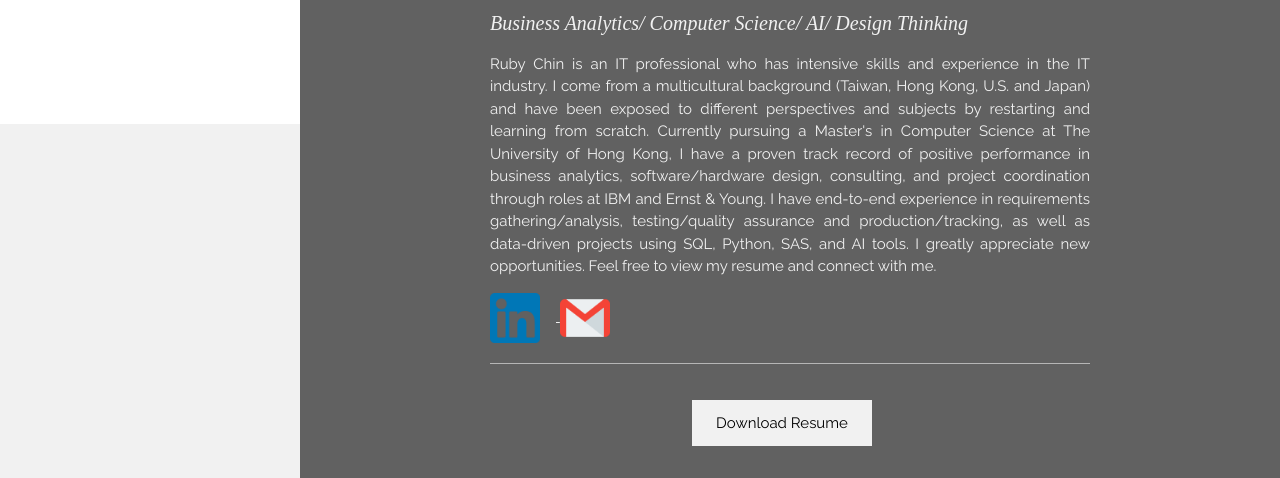
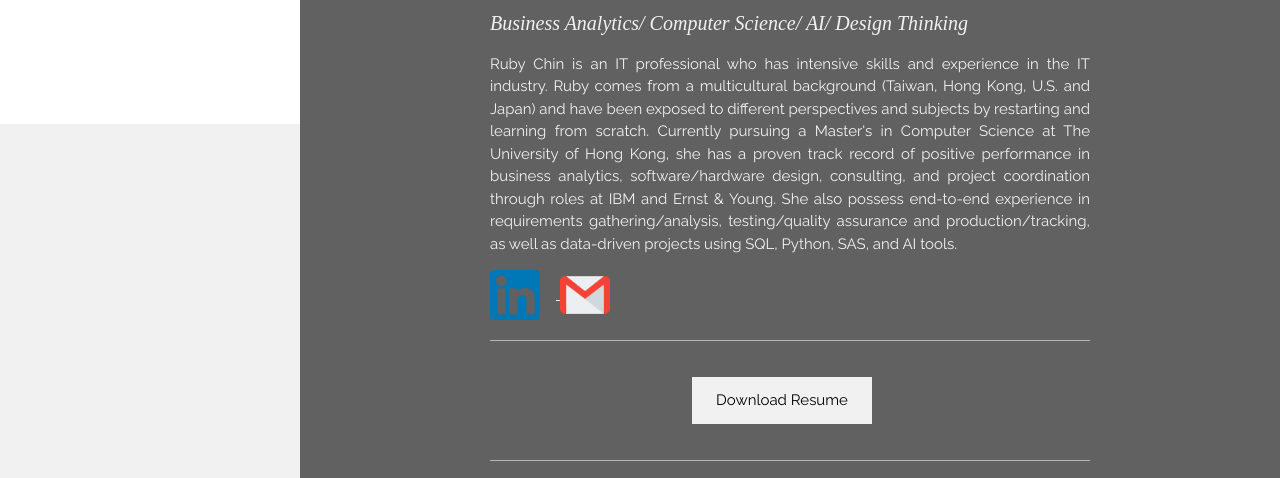
Before and after one commit to ruby10262239/rubychin_cv, a plain HTML site: page index.html in a window 1280 px wide. Shown: the part 676-1154 px from the top of the page. Drawn offline with nearby package versions, Linux system fonts and the light colour scheme; a script that the page names is missing.

Commit message:
Revise Ruby Chin's professional description
Updated the description of Ruby Chin to use gender-neutral pronouns and improved sentence structure.

```diff
--- a/index.html
+++ b/index.html
@@ -171,11 +171,10 @@
         <div class="w3-content w3-justify" style="max-width:600px">
             <h4 style= "font-family: Lucida Handwriting"> <em>Business Analytics/ Computer Science/ AI/ Design Thinking</em></h4>
             <p>
-            Ruby Chin is an IT professional who has intensive skills and experience in the IT industry. I come from a multicultural background (Taiwan, Hong Kong, U.S. and Japan) and
+            Ruby Chin is an IT professional who has intensive skills and experience in the IT industry. Ruby comes from a multicultural background (Taiwan, Hong Kong, U.S. and Japan) and
             have been exposed to different perspectives and subjects by restarting and learning from scratch. Currently pursuing a Master's in Computer Science at The University of Hong Kong,
-            I have a proven track record of positive performance in business analytics, software/hardware design, consulting, and project coordination through roles at IBM and Ernst & Young.
-            I have end-to-end experience in requirements gathering/analysis, testing/quality assurance and production/tracking, as well as data-driven projects using SQL, Python, SAS, and AI tools.
-            I greatly appreciate new opportunities. Feel free to view my resume and connect with me.
+            she has a proven track record of positive performance in business analytics, software/hardware design, consulting, and project coordination through roles at IBM and Ernst & Young.
+            She also possess end-to-end experience in requirements gathering/analysis, testing/quality assurance and production/tracking, as well as data-driven projects using SQL, Python, SAS, and AI tools.
             </p>
 
             <div>
```
